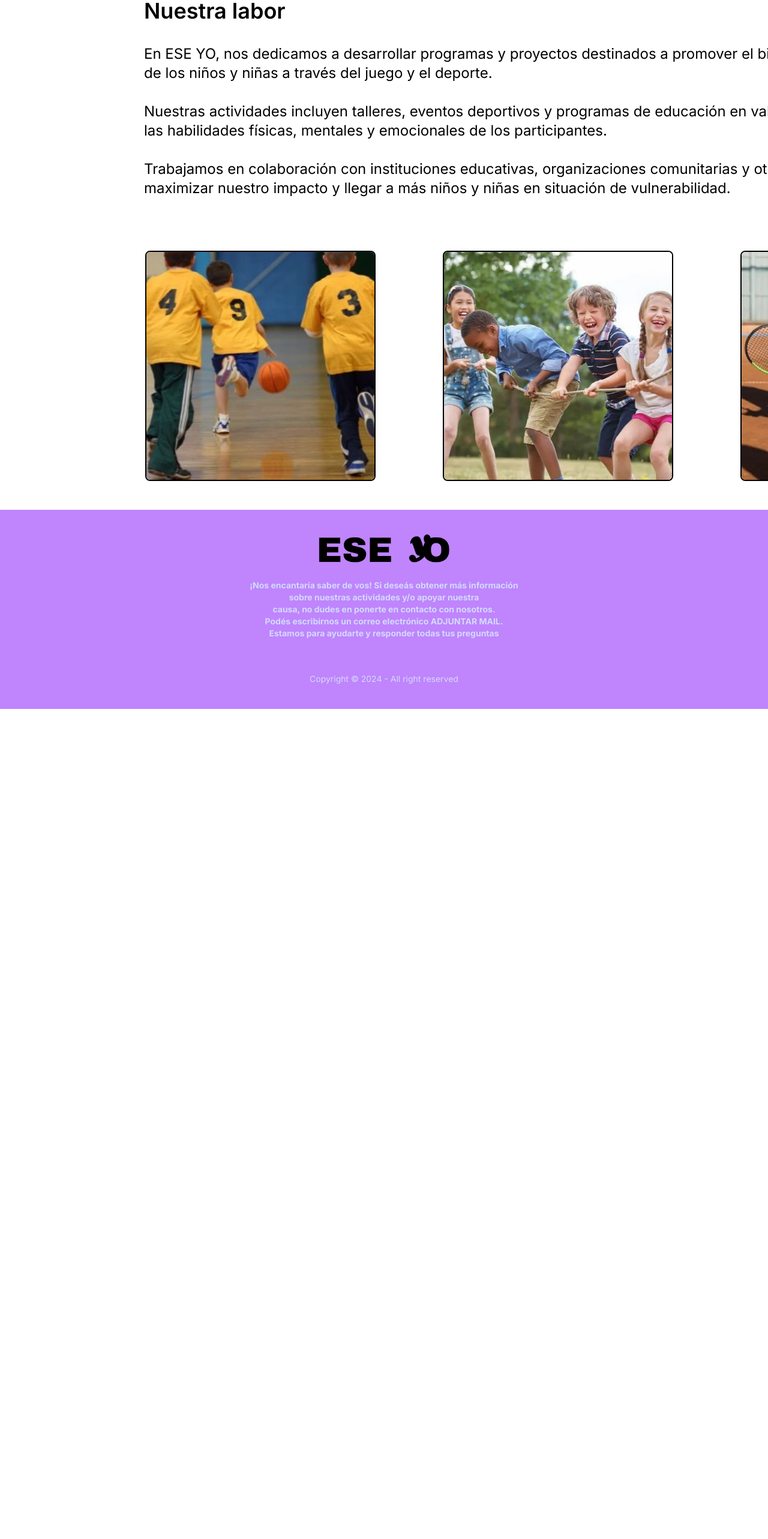
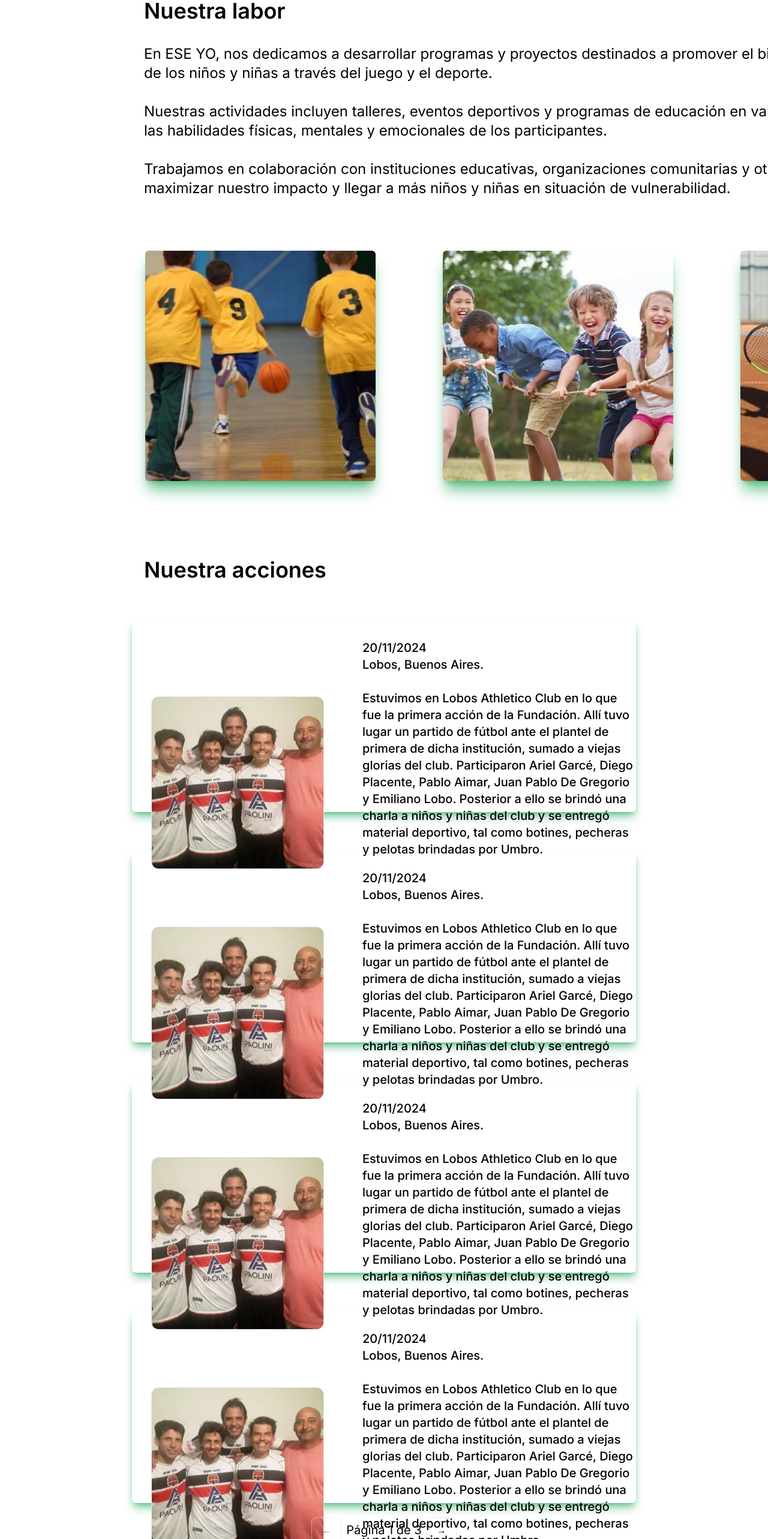
Before and after one commit to AyelenPorqueres/Ese-Yo-Front, a Next.js app in the folder front/: page /queHacemos in a window 1280 px wide. Shown: the part 234-2800 px from the top of the page at 60% size. Before the commit the page ends 1416 px from the top, so only its background shows below. Built offline with nearby package versions, Linux system fonts and the light colour scheme.

Commit message:
Cards nuestras acciones

```diff
--- a/front/src/app/(pages)/queHacemos/page.tsx
+++ b/front/src/app/(pages)/queHacemos/page.tsx
@@ -1,5 +1,6 @@
 'use client'
 
+import { AccionesQueHacemos } from "@/app/components/cardsQueHacemos/accionesQueHacemos";
 import { NuestraLabor } from "@/app/components/nuestraLabor/nuestraLabor"
 
 
@@ -8,6 +9,7 @@ export default function QueHacemos () {
     return(
 <div className="bg-white">
 <NuestraLabor/>
+<AccionesQueHacemos/>
 </div>
 
 );
--- /dev/null
+++ b/front/src/app/components/cardsQueHacemos/accionesQueHacemos.tsx
@@ -0,0 +1,80 @@
+'use client'
+import React, { useState } from "react";
+import "@/app/components/cardsQueHacemos/accionesQueHacemos"
+
+
+export function AccionesQueHacemos() {
+
+  const mock: { imagenGrupo: string; fecha: string; descripcion: string, ubicacion: string }[] = Array(9).fill({
+    imagenGrupo: "./images/grupoAcciones.png",
+    fecha: "20/11/2024",
+    ubicacion: "Lobos, Buenos Aires.",
+    descripcion: "Estuvimos en Lobos Athletico Club en lo que fue la primera acción de la Fundación. Allí tuvo lugar un partido de fútbol ante el plantel de primera de dicha institución, sumado a viejas glorias del club. Participaron Ariel Garcé, Diego Placente, Pablo Aimar, Juan Pablo De Gregorio y Emiliano Lobo. Posterior a ello se brindó una charla a niños y niñas del club y se entregó material deportivo, tal como botines, pecheras y pelotas brindadas por Umbro."
+  });
+
+  const [currentPage, setCurrentPage] = useState(1);
+  const itemsPerPage = 4;
+
+  const indexOfLastItem = currentPage * itemsPerPage;
+  const indexOfFirstItem = indexOfLastItem - itemsPerPage;
+  const currentItems = mock.slice(indexOfFirstItem, indexOfLastItem);
+
+  const nextPage = () => {
+    if (currentPage < Math.ceil(mock.length / itemsPerPage)) {
+      setCurrentPage(currentPage + 1);
+    }
+  };
+
+  const prevPage = () => {
+    if (currentPage > 1) {
+      setCurrentPage(currentPage - 1);
+    }
+  };
+
+  return (
+    <>
+      <div className="justify-center pl-60 relative top-20 text-4xl font-semibold text-[#000000] pb-16">Nuestra acciones</div>
+      {currentItems.map((item, index) => (
+        <div key={index}>
+          <div className="relative m-10 bottom-16 flex flex-col text-black">
+            <br />
+            <div className=" h-80  relative top-20 ml-[15%] text-xl font-medium rounded-md w-[70%]  shadow-lg  shadow-[#1fa65a9c] ">
+              <div className="relative top-8 ml-96 r text-xl font-medium max-w-4xl">
+                <p>{item.fecha}<br />{item.ubicacion}<br /><br />{item.descripcion}</p>
+              </div>
+              <img className="border rounded-xl relative bottom-[74%] ml-8 size-72" src={item.imagenGrupo} alt="" />
+            </div>
+          </div>
+        </div>
+
+      ))}
+
+
+
+      <div className=" flex justify-center mt-6">
+        <button
+          onClick={prevPage}
+          className="px-4 py-2 mx-2 top-10 w-max border rounded-lg text-black disabled:opacity-50"
+          disabled={currentPage === 1}
+        >
+
+        &#8592;
+
+        </button>
+        <span className="self-center text-black text-xl">
+          Página {currentPage} de {Math.ceil(mock.length / itemsPerPage)}
+        </span>
+        <button
+          onClick={nextPage}
+          className="px-4 py-2 mx-2 border rounded-lg text-black disabled:opacity-50"
+          disabled={currentPage === Math.ceil(mock.length / itemsPerPage)}
+
+        >
+
+          &#8594;
+
+        </button>
+      </div>
+    </>
+  );
+}
--- a/front/src/app/components/nuestraLabor/nuestraLabor copy.tsx
+++ /dev/null
@@ -1,16 +0,0 @@
-'use client'
-import React from "react";
-import "@/app/components/nuestraLabor/nuestraLabor"
-
-export function NuestraLabor() {
-
-
-    return (
-    <>
-    <img className="min-w-full h-[520px]" src="" alt="Imagen top nuestra labor"></img>
-      <h1 className=" title font-semibold text-4xl text-left text-[#27B015] pb-16">HOLA</h1>
-
-
-    </>
-  )
-}
--- a/front/src/app/components/nuestraLabor/nuestraLabor.tsx
+++ b/front/src/app/components/nuestraLabor/nuestraLabor.tsx
@@ -17,9 +17,9 @@ export function NuestraLabor() {
     <br/><br/>Trabajamos en colaboración con instituciones educativas, organizaciones comunitarias y otros actores clave para maximizar nuestro impacto y llegar a más niños y niñas en situación de vulnerabilidad.</div>
     <br/>
    <div className="flex ...   ml-[242px] gap-28 size-96">
-    <img className="flex-1 ...  border-2 border-black  rounded-lg " src="./images/ninos-basquet.jpeg" alt="Imagen top nuestra labor"></img>
-    <img className="flex-1 ...  border-2 border-black rounded-lg " src="./images/ninos-soga.jpg" alt="Imagen top nuestra labor"></img>
-    <img className="flex-1 ...  border-2 border-black rounded-lg" src="./images/ninos-tenis.jpg" alt="Imagen top nuestra labor"></img>
+    <img className="flex-1 ... rounded-md shadow-xl  shadow-[#1fa65a9c]" src="./images/ninos-basquet.jpeg" alt="Imagen top nuestra labor"></img>
+    <img className="flex-1 ... rounded-md shadow-xl  shadow-[#1fa65a9c]" src="./images/ninos-soga.jpg" alt="Imagen top nuestra labor"></img>
+    <img className="flex-1 ... rounded-md shadow-xl  shadow-[#1fa65a9c]" src="./images/ninos-tenis.jpg" alt="Imagen top nuestra labor"></img>
     </div>
     <br/><br/>
 
```
Also changed, not shown: front/public/images/grupoAcciones.png (added), front/src/app/components/cardsQueHacemos/accionesQueHacemos.css (added).
